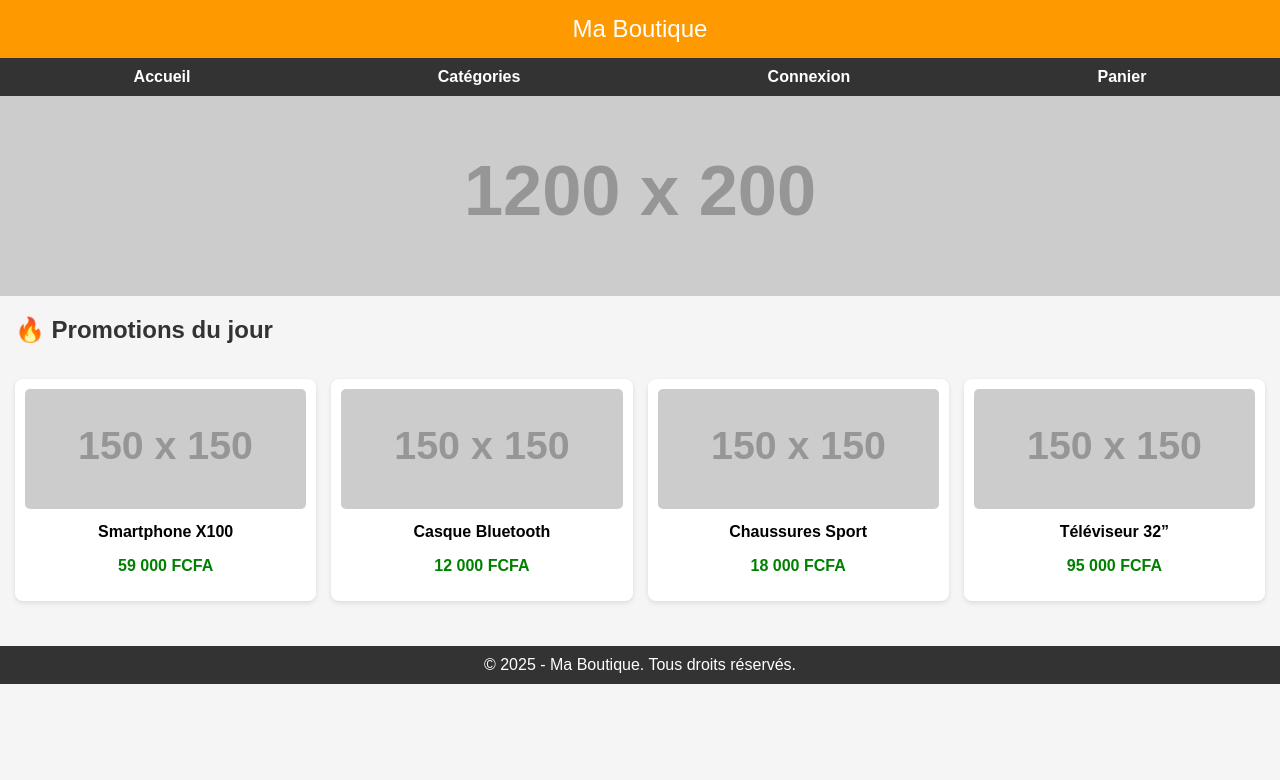
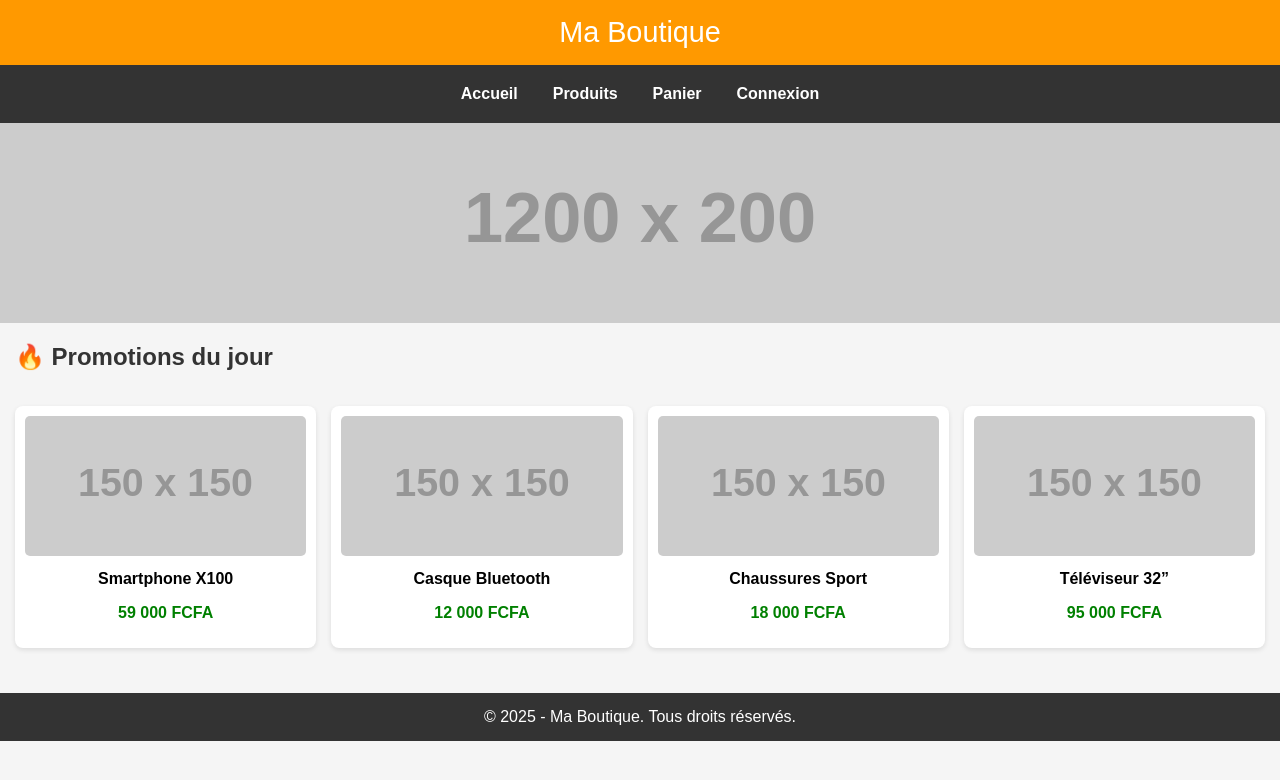
Before and after one commit to Thelead-r7/Ma-boutique-kich, a plain HTML site: page index.html in a window 1280 px wide. Drawn offline with Linux system fonts and the light colour scheme; placeholder pictures from the web are drawn by us.

Commit message:
Update index.html

```diff
--- a/index.html
+++ b/index.html
@@ -2,9 +2,15 @@
 <html lang="fr">
 <head>
   <meta charset="UTF-8" />
-  <meta name="viewport" content="width=device-width, initial-scale=1" />
+  <meta name="viewport" content="width=device-width, initial-scale=1.0" />
   <title>Ma Boutique - Accueil</title>
   <style>
+    :root {
+      --couleur-primaire: #ff9900;
+      --fond-sombre: #333;
+      --texte-clair: #fff;
+    }
+
     body {
       margin: 0;
       font-family: Arial, sans-serif;
@@ -12,24 +18,33 @@
     }
 
     header {
-      background-color: #ff9900;
-      color: white;
-      padding: 15px;
+      background-color: var(--couleur-primaire);
+      color: var(--texte-clair);
+      padding: 1rem;
       text-align: center;
-      font-size: 24px;
+      font-size: 1.8rem;
     }
 
     nav {
-      background-color: #333;
+      background-color: var(--fond-sombre);
       display: flex;
-      justify-content: space-around;
+      flex-wrap: wrap;
+      justify-content: center;
+      gap: 15px;
       padding: 10px;
     }
 
     nav a {
-      color: white;
+      color: var(--texte-clair);
       text-decoration: none;
       font-weight: bold;
+      padding: 10px;
+      transition: background 0.3s;
+    }
+
+    nav a:hover {
+      background-color: #444;
+      border-radius: 5px;
     }
 
     .banner {
@@ -58,45 +73,65 @@
       box-shadow: 0 2px 5px rgba(0,0,0,0.1);
       padding: 10px;
       text-align: center;
+      transition: transform 0.3s;
+    }
+
+    .product:hover {
+      transform: scale(1.03);
     }
 
     .product img {
       width: 100%;
-      height: 120px;
+      height: 140px;
       object-fit: cover;
       border-radius: 5px;
     }
 
     .product h3 {
-      font-size: 16px;
+      font-size: 1rem;
       margin: 10px 0 5px;
     }
 
     .product p {
       color: green;
       font-weight: bold;
+      font-size: 1rem;
     }
 
     footer {
-      background-color: #333;
-      color: white;
+      background-color: var(--fond-sombre);
+      color: var(--texte-clair);
       text-align: center;
-      padding: 10px;
+      padding: 15px;
       margin-top: 30px;
+    }
+
+    /* Responsive */
+    @media (max-width: 600px) {
+      header {
+        font-size: 1.5rem;
+      }
+
+      .product img {
+        height: 120px;
+      }
+
+      nav {
+        flex-direction: column;
+        align-items: center;
+      }
     }
   </style>
 </head>
 <body>
 
-  <header>
-    Ma Boutique
-  </header>
+  <header>Ma Boutique</header>
 
   <nav>
     <a href="index.html">Accueil</a>
-    <a href="produits.html">Catégories</a>
+    <a href="produits.html">Produits</a>
+    <a href="panier.html">Panier</a>
     <a href="admin-login.html">Connexion</a>
-    <a href="panier.html">Panier</a>
   </nav>
 
   <div class="banner"></div>
@@ -105,22 +140,22 @@
 
   <section class="products">
     <div class="product">
-      <img src="https://via.placeholder.com/150" alt="Produit 1" />
+      <img src="https://via.placeholder.com/150" alt="Produit 1">
       <h3>Smartphone X100</h3>
       <p>59 000 FCFA</p>
     </div>
     <div class="product">
-      <img src="https://via.placeholder.com/150" alt="Produit 2" />
+      <img src="https://via.placeholder.com/150" alt="Produit 2">
       <h3>Casque Bluetooth</h3>
       <p>12 000 FCFA</p>
     </div>
     <div class="product">
-      <img src="https://via.placeholder.com/150" alt="Produit 3" />
+      <img src="https://via.placeholder.com/150" alt="Produit 3">
       <h3>Chaussures Sport</h3>
       <p>18 000 FCFA</p>
     </div>
     <div class="product">
-      <img src="https://via.placeholder.com/150" alt="Produit 4" />
+      <img src="https://via.placeholder.com/150" alt="Produit 4">
       <h3>Téléviseur 32”</h3>
       <p>95 000 FCFA</p>
     </div>
@@ -131,4 +166,4 @@
   </footer>
 
 </body>
-                      </html>
+      </html>
```
